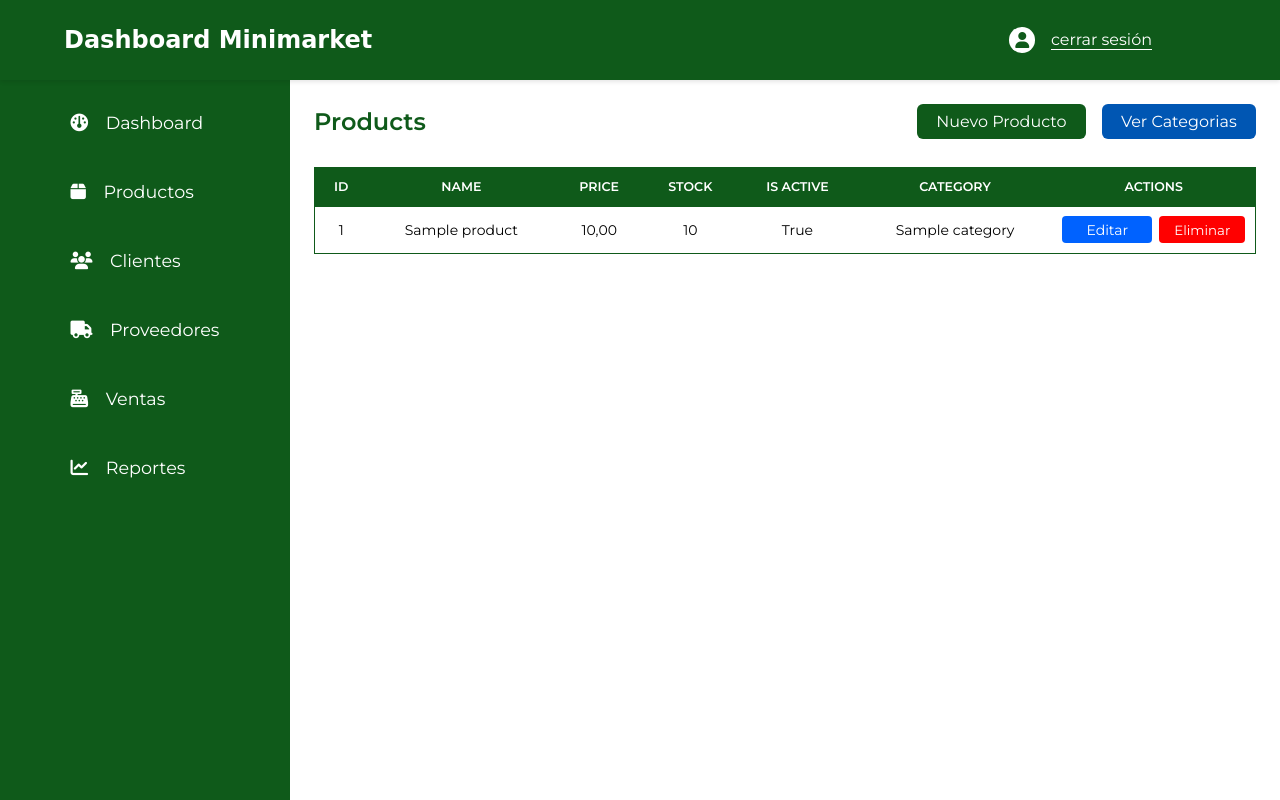
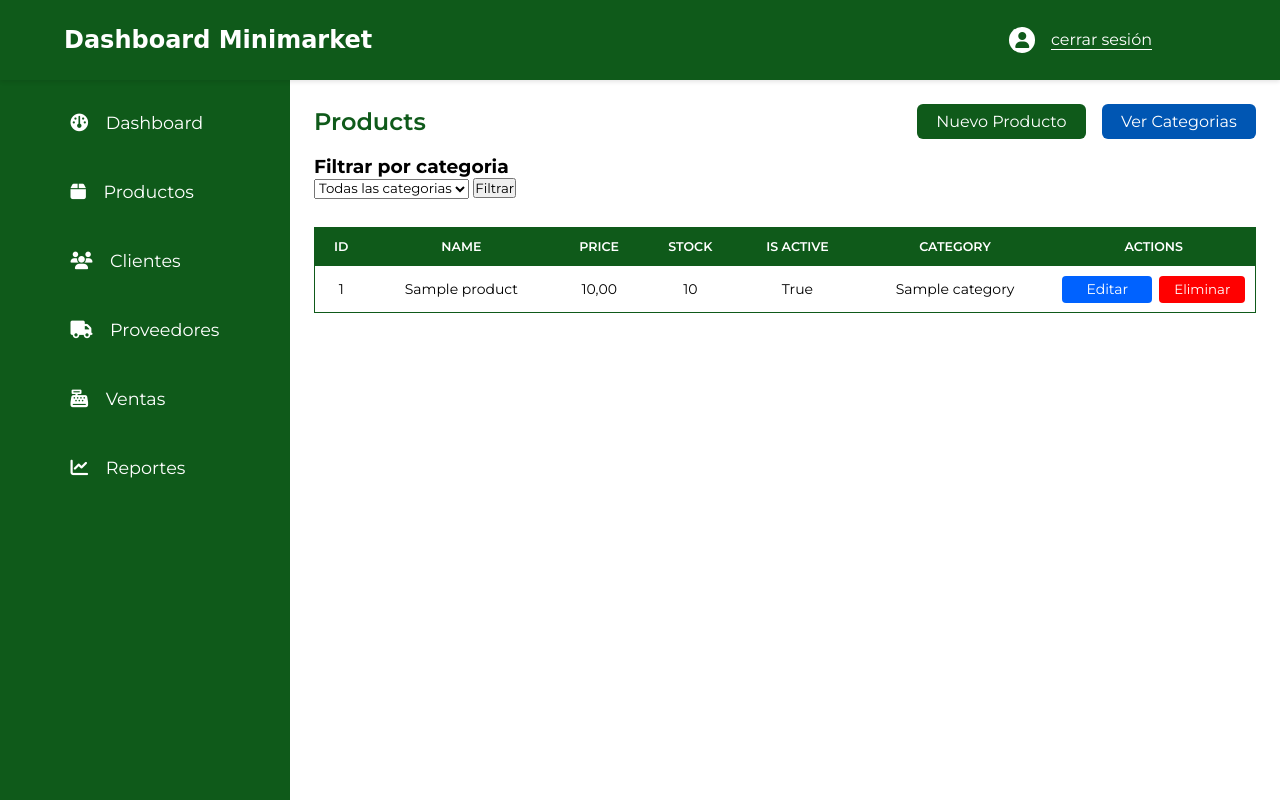
Before and after one commit to AndresDev-20/Minimarket_FullStack_Django, a Django app: page /products/ in a window 1280 px wide. Run offline with Django 5.2, Linux system fonts and the light colour scheme; tables that the repository leaves empty hold one stand-in row (values such as "Sample post").

Commit message:
First commit

```diff
--- a/apps/products/templates/product/products.html
+++ b/apps/products/templates/product/products.html
@@ -10,6 +10,19 @@
       >
       <a class="Button__view" href="{% url 'category' %}">Ver Categorias</a>
     </div>
+  </div>
+
+  <div>
+    <h3>Filtrar por categoria</h3>
+    <form method="GET" action="{% url 'product_filter' %}">
+      <select name="category">
+        <option value="">Todas las categorias</option>
+        {% for category in list_categories %}
+        <option value="{{ category.id }}">{{ category.name }}</option>
+        {% endfor %}
+      </select>
+      <button type="submit" class="Button__filter">Filtrar</button>
+    </form>
   </div>
 
   <table>
--- a/apps/products/urls.py
+++ b/apps/products/urls.py
@@ -6,6 +6,8 @@ from . import views
 urlpatterns = [
     # Productos
     path('', views.product_list, name='products'),
+    # filtrado por categoria
+    path('filter/', views.product_filter, name='product_filter'),
     path('create/', views.product_create, name='product_create'),
     path('edit/<int:product_id>/', views.product_edit, name='product_edit'),
     path('delete/<int:product_id>/', views.product_delete, name='product_delete'),
--- a/apps/products/views.py
+++ b/apps/products/views.py
@@ -8,7 +8,18 @@ from .forms import ProductForm, CategoryForm
 # List all products
 def product_list(request):
     list_products = Product.objects.all()
-    return render(request, 'product/products.html', {'list_products': list_products})
+    list_categories = Category.objects.all()
+    return render(request, 'product/products.html', {'list_products': list_products, 'list_categories': list_categories})
+
+# Filter products by category
+def product_filter(request):
+    category_id = request.GET.get('category')
+    list_categories = Category.objects.all()
+    if category_id:
+        list_products = Product.objects.filter(category_id=category_id)
+    else:
+        list_products = Product.objects.all()
+    return render(request, 'product/products.html', {'list_products': list_products, 'list_categories': list_categories, 'selected_category': int(category_id) if category_id else None})
 
 # Create a new product
 def product_create(request):
```
